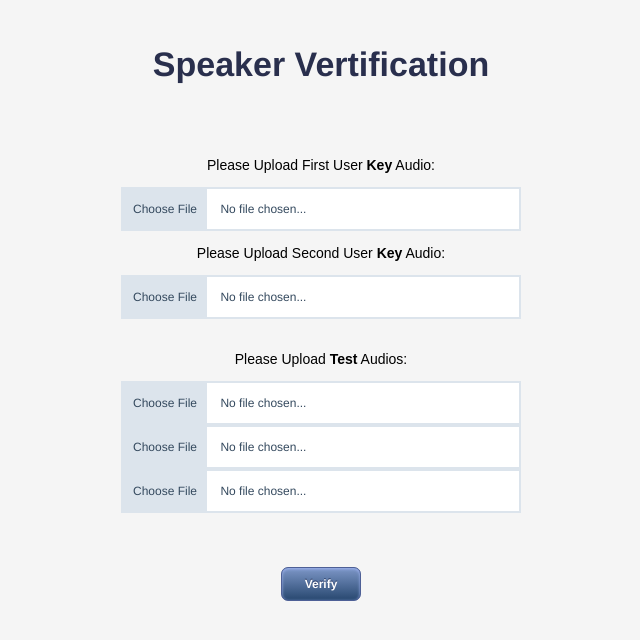
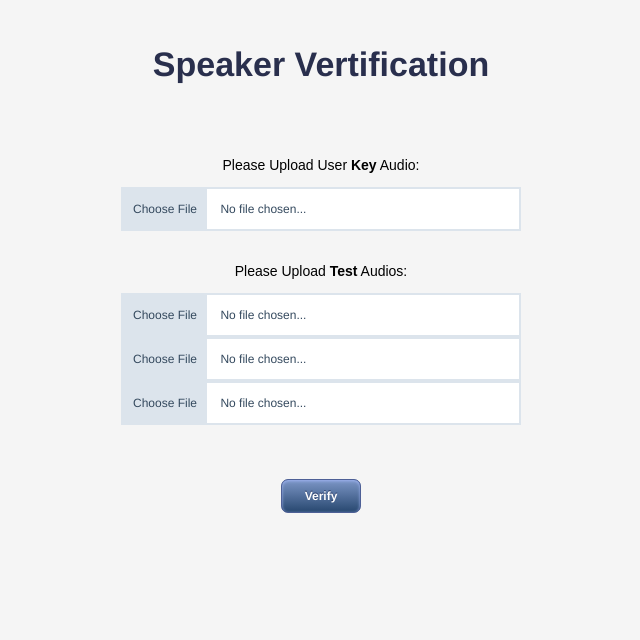
Before and after one commit to tinawu-23/speaker-recognition, a Flask app: page / in a window 1280 px wide. Shown: the top 640 px of the page, without its empty margins (319-959 px from the left). Run offline with Flask 2, Linux system fonts and the light colour scheme; some libraries are stand-ins or nearby versions.

Commit message:
split audio file done + tested both models

```diff
--- a/app.py
+++ b/app.py
@@ -1,7 +1,7 @@
 import os
 from flask import Flask, flash, request, redirect, url_for, render_template
 from werkzeug.utils import secure_filename
-
+from pydub import AudioSegment
 
 ALLOWED_EXTENSIONS = {'wav'}
 
@@ -28,7 +28,21 @@ def upload_file():
             return redirect(request.url)
         if file and allowed_file(file.filename):
             filename = secure_filename(file.filename)
-            file.save(os.path.join(app.config['UPLOAD_FOLDER'], filename))
+            if filename == 'key.wav':
+                file.save(os.path.join(app.config['UPLOAD_FOLDER'], filename))
+                audio = AudioSegment.from_wav("./static/files/key.wav")
+                print(audio)
+                length = audio.duration_seconds
+                print(length)
+                half = (length//2) * 1000
+                wav1 = audio[:half]
+                wav1.export('./static/files/key1.wav', format="wav")
+                wav2 = audio[half:]
+                wav2.export('./static/files/key2.wav', format="wav")
+                exit()
+            else:
+                file.save(os.path.join(app.config['UPLOAD_FOLDER'], filename))
+
             return redirect(url_for('upload_file', filename=filename))
 
 
@@ -37,7 +51,7 @@ def run_model():
     os.system("python model/src/predict.py")
     os.system("python model/src2/pre_process_waveforms.py")
     os.system("python model/src2/predict.py")
-    os.system("python3 model/combined_predict.py")
+    os.system("python model/combined_predict.py")
 
 
     f = open("result.txt", "r")
--- a/model/combined_predict.py
+++ b/model/combined_predict.py
@@ -57,9 +57,11 @@ if __name__ == '__main__':
         model2_scores = pickle.load(f)
     scores = [sum(x)/2 for x in zip(model1_scores, model2_scores)]
 
+    print('Scores: \n')
     print(scores)
 
     with open("result.txt", "w+") as w:
+        print('HEREERERERE!!!!!!!!!!!!!!!!!!!!!!')
         threshold = scores[0]
         scores = scores[1:]
         first_key_scores = scores[:len(scores)//2]
--- a/requirements.txt
+++ b/requirements.txt
@@ -5,3 +5,4 @@ tensorflow==1.4.0
 keras==2.1.4
 flask
 h5py
+pydub
--- a/static/animate.js
+++ b/static/animate.js
@@ -19,26 +19,7 @@ $(document).ready(function () {
             $("#noFile1").text(filename.replace("C:\\fakepath\\", ""));
         }
     });
-    $('#chooseFile1a').bind('change', function () {
-        var filename = $("#chooseFile1a").val();
-        if (/^\s*$/.test(filename)) {
-            $(".file-upload1a").removeClass('active');
-            $("#noFile1a").text("No file chosen...");
-        }
-        else {
-            $(".file-upload1a").addClass('active');
 
-            let file = document.getElementById("chooseFile1a").files[0];  // file from input
-            let req = new XMLHttpRequest();
-            let formData = new FormData();
-
-            formData.append("file", file);
-            req.open("POST", '/');
-            req.send(formData);
-
-            $("#noFile1a").text(filename.replace("C:\\fakepath\\", ""));
-        }
-    });
     $('#chooseFile2').bind('change', function () {
         var filename = $("#chooseFile2").val();
         if (/^\s*$/.test(filename)) {
--- a/templates/index.html
+++ b/templates/index.html
@@ -18,7 +18,7 @@
     <br>
     <br>
     <div class="key-upload">
-        <p>Please Upload First User <b>Key</b> Audio: </p>
+        <p>Please Upload User <b>Key</b> Audio: </p>
     </div>
 
     <div class="file-upload1">
@@ -26,19 +26,6 @@
             <div class="file-select-button" id="fileName">Choose File</div>
             <div class="file-select-name" id="noFile1">No file chosen...</div>
             <input type="file" name="chooseFile1" id="chooseFile1">
-
-        </div>
-    </div>
-
-    <div class="key-upload">
-        <p>Please Upload Second User <b>Key</b> Audio: </p>
-    </div>
-
-    <div class="file-upload1a">
-        <div class="file-select">
-            <div class="file-select-button" id="fileName">Choose File</div>
-            <div class="file-select-name" id="noFile1a">No file chosen...</div>
-            <input type="file" name="chooseFile1a" id="chooseFile1a">
 
         </div>
     </div>
```
Also changed, not shown: model/meta/sets.txt (+4 -4 lines), 4 other files.
